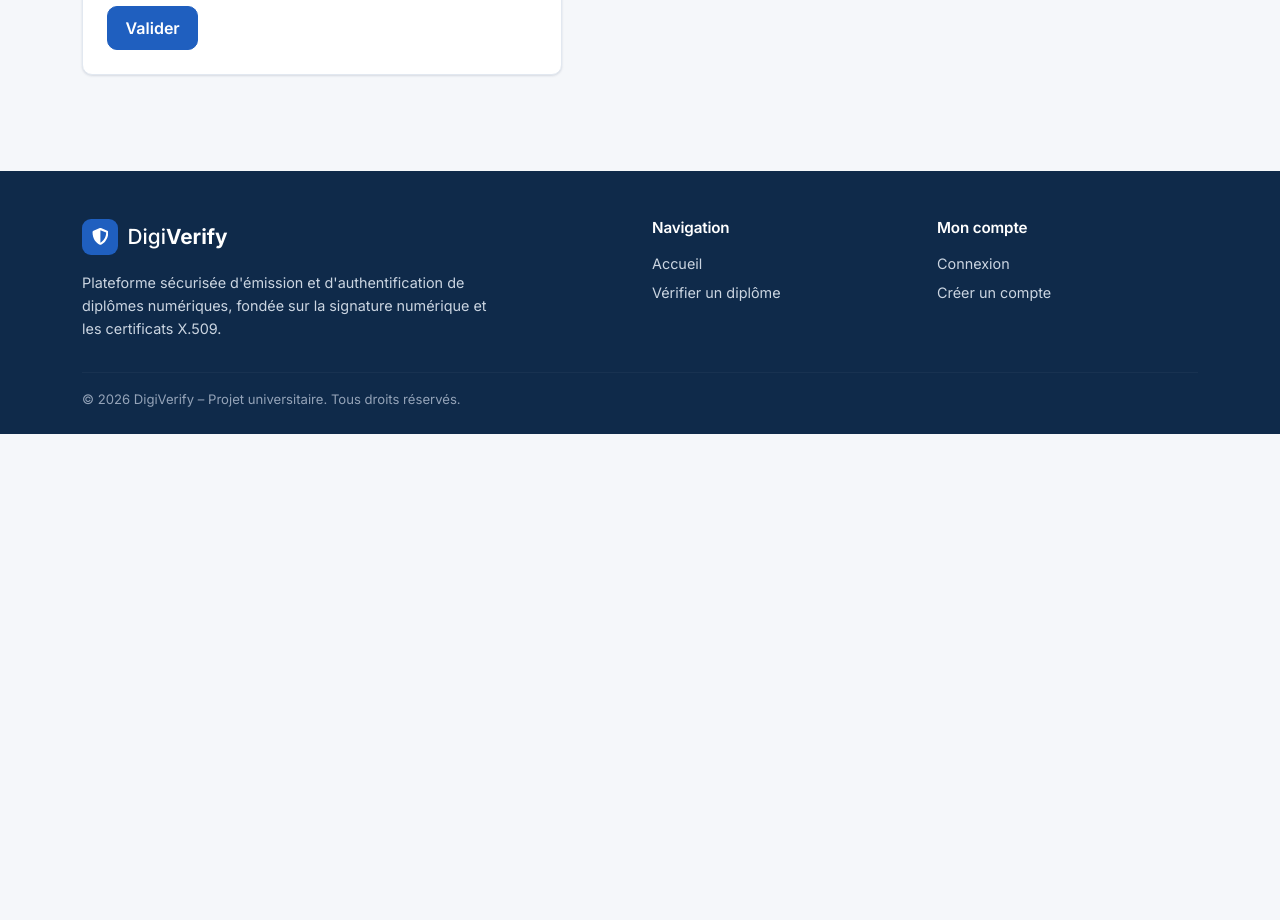
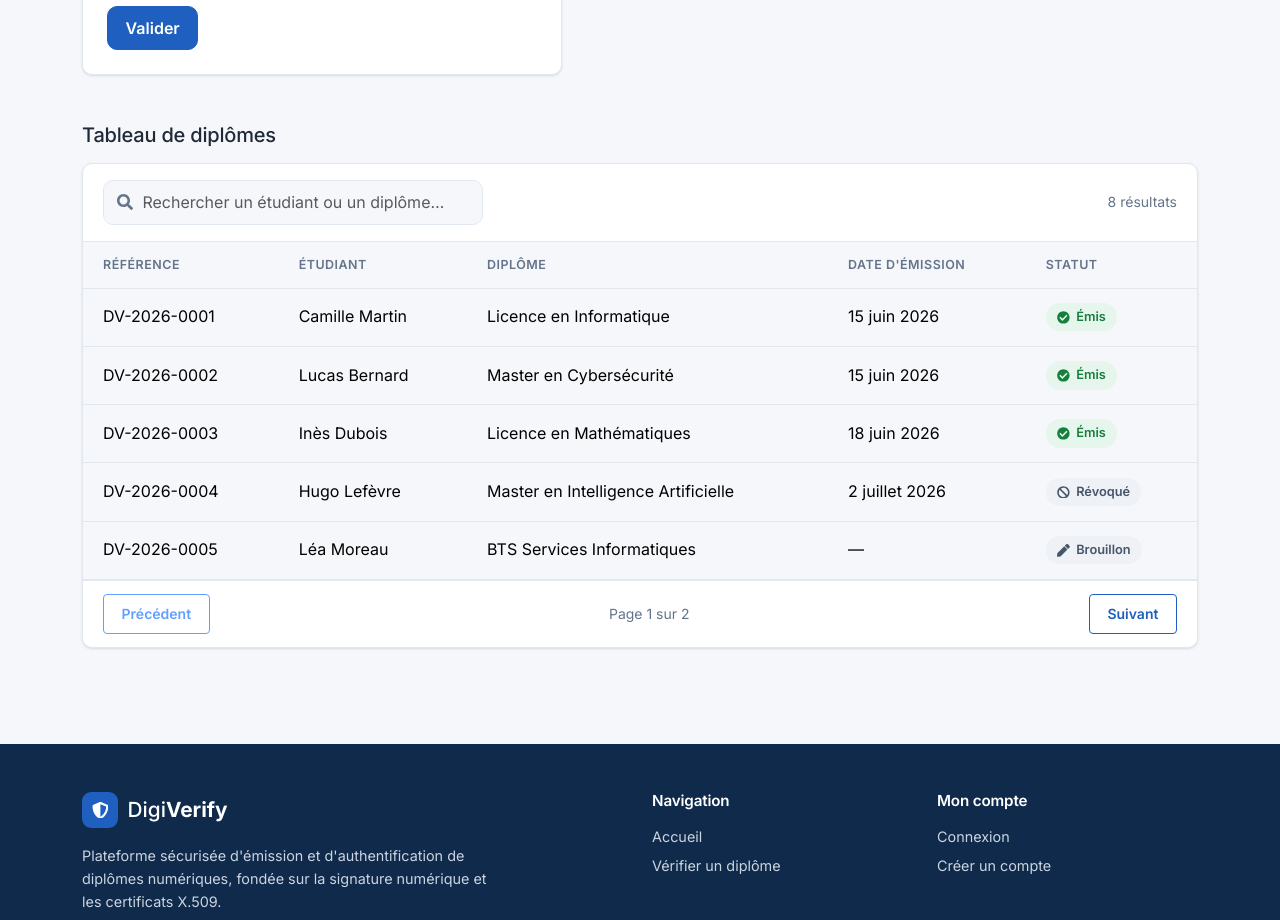
Before and after one commit to chaimaekhallouq/DigiVerify, a React (Vite) app in the folder frontend/: page /composants in a window 1280 px wide. Shown: the part 1080-2000 px from the top of the page. Before the commit the page ends 1514 px from the top, so only its background shows below. Built offline with nearby package versions, Linux system fonts and the light colour scheme.

Commit message:
feat(frontend): ajoute le tableau de données, les formats de date et les données fictives

```diff
--- /dev/null
+++ b/frontend/src/components/ui/DataTable.jsx
@@ -0,0 +1,111 @@
+import { useState } from 'react'
+import { FaSearch, FaInbox } from 'react-icons/fa'
+
+function DataTable({
+  columns,
+  rows,
+  searchKeys = [],
+  searchPlaceholder = 'Rechercher…',
+  emptyMessage = 'Aucun résultat.',
+  pageSize = 5,
+}) {
+  const [query, setQuery] = useState('')
+  const [page, setPage] = useState(1)
+
+  // 1. Filtrer selon la recherche
+  const q = query.trim().toLowerCase()
+  const filtered =
+    q && searchKeys.length > 0
+      ? rows.filter((row) =>
+          searchKeys.some((key) => String(row[key] ?? '').toLowerCase().includes(q))
+        )
+      : rows
+
+  // 2. Découper en pages
+  const totalPages = Math.max(1, Math.ceil(filtered.length / pageSize))
+  const currentPage = Math.min(page, totalPages)
+  const start = (currentPage - 1) * pageSize
+  const visibleRows = filtered.slice(start, start + pageSize)
+
+  const handleSearch = (e) => {
+    setQuery(e.target.value)
+    setPage(1) // on revient à la première page à chaque recherche
+  }
+
+  return (
+    <div className="dv-card">
+      {searchKeys.length > 0 && (
+        <div className="dv-table__toolbar">
+          <div className="dv-table__search">
+            <FaSearch className="dv-table__search-icon" />
+            <input
+              type="search"
+              className="form-control"
+              placeholder={searchPlaceholder}
+              aria-label="Rechercher dans le tableau"
+              value={query}
+              onChange={handleSearch}
+            />
+          </div>
+          <small className="text-muted">
+            {filtered.length} résultat{filtered.length > 1 ? 's' : ''}
+          </small>
+        </div>
+      )}
+
+      <div className="table-responsive">
+        <table className="table dv-table align-middle mb-0">
+          <thead>
+            <tr>
+              {columns.map((col) => (
+                <th key={col.key} scope="col">{col.header}</th>
+              ))}
+            </tr>
+          </thead>
+          <tbody>
+            {visibleRows.map((row, index) => (
+              <tr key={row.id ?? index}>
+                {columns.map((col) => (
+                  <td key={col.key}>{col.render ? col.render(row) : row[col.key]}</td>
+                ))}
+              </tr>
+            ))}
+          </tbody>
+        </table>
+      </div>
+
+      {filtered.length === 0 && (
+        <div className="dv-table__empty">
+          <FaInbox size={28} />
+          <p className="mb-0 mt-2">{emptyMessage}</p>
+        </div>
+      )}
+
+      {filtered.length > pageSize && (
+        <div className="dv-table__footer">
+          <button
+            type="button"
+            className="btn btn-outline-primary btn-sm"
+            disabled={currentPage === 1}
+            onClick={() => setPage(currentPage - 1)}
+          >
+            Précédent
+          </button>
+          <small className="text-muted">
+            Page {currentPage} sur {totalPages}
+          </small>
+          <button
+            type="button"
+            className="btn btn-outline-primary btn-sm"
+            disabled={currentPage === totalPages}
+            onClick={() => setPage(currentPage + 1)}
+          >
+            Suivant
+          </button>
+        </div>
+      )}
+    </div>
+  )
+}
+
+export default DataTable
--- /dev/null
+++ b/frontend/src/mocks/diplomas.js
@@ -0,0 +1,11 @@
+// DONNÉES FICTIVES – à remplacer par l'API FastAPI (phase 7)
+export const mockDiplomas = [
+  { id: 'DV-2026-0001', student: 'Camille Martin', title: 'Licence en Informatique', institution: 'Université de Lyon', issuedAt: '2026-06-15T10:30:00Z', status: 'ISSUED' },
+  { id: 'DV-2026-0002', student: 'Lucas Bernard', title: 'Master en Cybersécurité', institution: 'Université de Lyon', issuedAt: '2026-06-15T10:32:00Z', status: 'ISSUED' },
+  { id: 'DV-2026-0003', student: 'Inès Dubois', title: 'Licence en Mathématiques', institution: 'Université de Bordeaux', issuedAt: '2026-06-18T09:00:00Z', status: 'ISSUED' },
+  { id: 'DV-2026-0004', student: 'Hugo Lefèvre', title: "Master en Intelligence Artificielle", institution: 'Université de Toulouse', issuedAt: '2026-07-02T14:10:00Z', status: 'REVOKED' },
+  { id: 'DV-2026-0005', student: 'Léa Moreau', title: 'BTS Services Informatiques', institution: 'Lycée Jean Moulin', issuedAt: null, status: 'DRAFT' },
+  { id: 'DV-2026-0006', student: 'Nathan Girard', title: 'Licence en Physique', institution: 'Université de Bordeaux', issuedAt: '2026-07-10T11:45:00Z', status: 'ISSUED' },
+  { id: 'DV-2026-0007', student: 'Manon Roux', title: 'Master en Droit du numérique', institution: 'Université de Lille', issuedAt: null, status: 'DRAFT' },
+  { id: 'DV-2026-0008', student: 'Théo Fontaine', title: 'Doctorat en Informatique', institution: 'Université de Toulouse', issuedAt: '2026-09-05T16:20:00Z', status: 'ISSUED' },
+]
--- a/frontend/src/pages/public/ComponentsDemo.jsx
+++ b/frontend/src/pages/public/ComponentsDemo.jsx
@@ -4,6 +4,17 @@ import StatusBadge from '../../components/ui/StatusBadge'
 import Alert from '../../components/ui/Alert'
 import FormField from '../../components/ui/FormField'
 import StatCard from '../../components/ui/StatCard'
+import DataTable from '../../components/ui/DataTable'
+import { mockDiplomas } from '../../mocks/diplomas'
+import { formatDate } from '../../utils/formatters'
+
+const diplomaColumns = [
+  { key: 'id', header: 'Référence' },
+  { key: 'student', header: 'Étudiant' },
+  { key: 'title', header: 'Diplôme' },
+  { key: 'issuedAt', header: "Date d'émission", render: (row) => formatDate(row.issuedAt) },
+  { key: 'status', header: 'Statut', render: (row) => <StatusBadge status={row.status} /> },
+]
 
 function ComponentsDemo() {
   const [email, setEmail] = useState('')
@@ -78,6 +89,16 @@ function ComponentsDemo() {
         />
         <button type="submit" className="btn btn-primary">Valider</button>
       </form>
+
+      <h2 className="h5 mb-3 mt-5">Tableau de diplômes</h2>
+      <DataTable
+        columns={diplomaColumns}
+        rows={mockDiplomas}
+        searchKeys={['id', 'student', 'title']}
+        searchPlaceholder="Rechercher un étudiant ou un diplôme…"
+        emptyMessage="Aucun diplôme ne correspond à votre recherche."
+        pageSize={5}
+      />
     </div>
   )
 }
--- a/frontend/src/styles/global.css
+++ b/frontend/src/styles/global.css
@@ -355,3 +355,68 @@ h1, h2, h3, h4, h5, h6 {
   font-size: 0.88rem;
   color: var(--dv-text-muted);
 }
+
+/* ---------- 11. Tableaux ---------- */
+.dv-table__toolbar {
+  display: flex;
+  flex-wrap: wrap;
+  align-items: center;
+  justify-content: space-between;
+  gap: 0.75rem;
+  padding: 1rem 1.25rem;
+  border-bottom: 1px solid var(--dv-border);
+}
+
+.dv-table__search {
+  position: relative;
+  flex: 1 1 260px;
+  max-width: 380px;
+}
+
+.dv-table__search .form-control {
+  padding-left: 2.4rem;
+}
+
+.dv-table__search-icon {
+  position: absolute;
+  top: 50%;
+  left: 0.85rem;
+  transform: translateY(-50%);
+  color: var(--dv-text-muted);
+  pointer-events: none;
+}
+
+.dv-table thead th {
+  background: var(--dv-bg);
+  color: var(--dv-text-muted);
+  font-size: 0.78rem;
+  font-weight: 600;
+  letter-spacing: 0.04em;
+  text-transform: uppercase;
+  white-space: nowrap;
+  padding: 0.8rem 1.25rem;
+  border-bottom: 1px solid var(--dv-border);
+}
+
+.dv-table tbody td {
+  padding: 0.9rem 1.25rem;
+  border-color: var(--dv-border);
+}
+
+.dv-table tbody tr:hover {
+  background: var(--dv-primary-soft);
+}
+
+.dv-table__empty {
+  padding: 2.5rem 1rem;
+  text-align: center;
+  color: var(--dv-text-muted);
+}
+
+.dv-table__footer {
+  display: flex;
+  align-items: center;
+  justify-content: space-between;
+  padding: 0.8rem 1.25rem;
+  border-top: 1px solid var(--dv-border);
+}
--- /dev/null
+++ b/frontend/src/utils/formatters.js
@@ -0,0 +1,9 @@
+// Transforme "2026-06-15T10:30:00Z" en "15 juin 2026"
+export function formatDate(isoString) {
+  if (!isoString) return '—'
+  return new Date(isoString).toLocaleDateString('fr-FR', {
+    day: 'numeric',
+    month: 'long',
+    year: 'numeric',
+  })
+}
```
